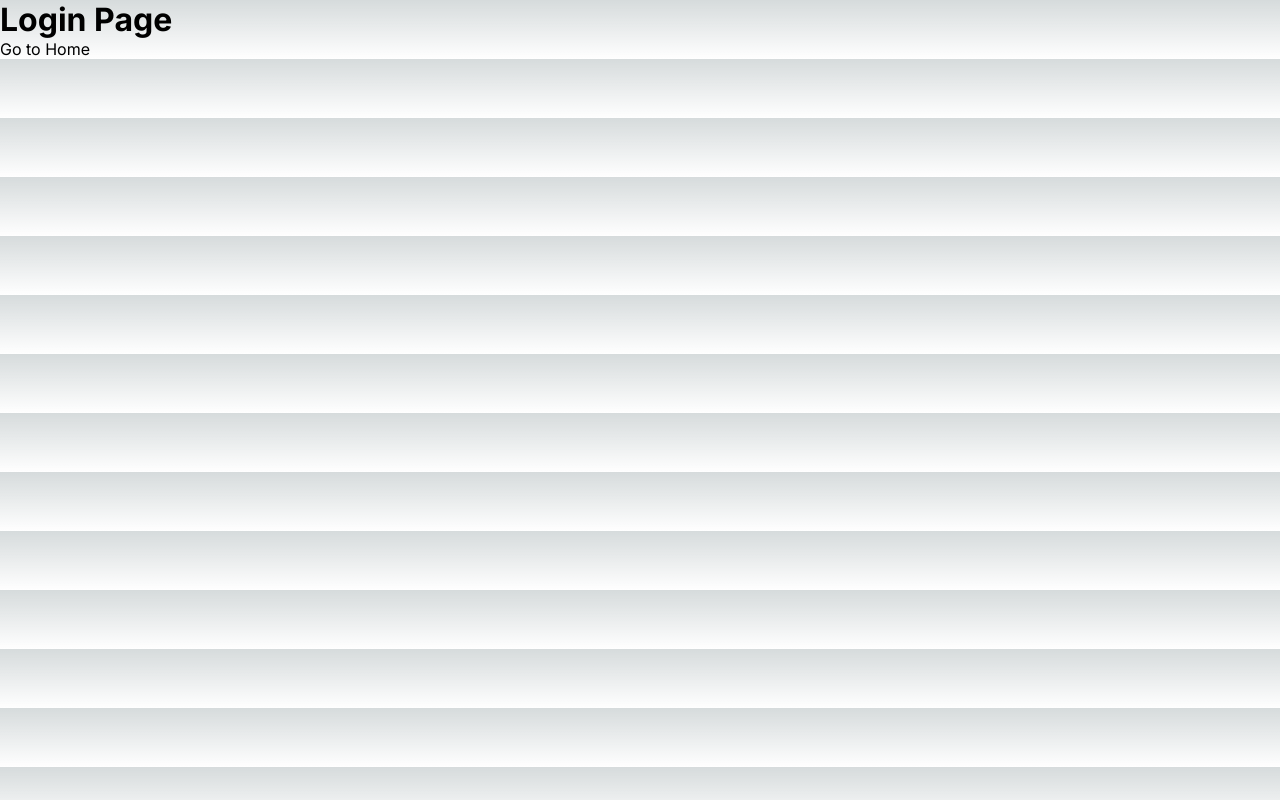
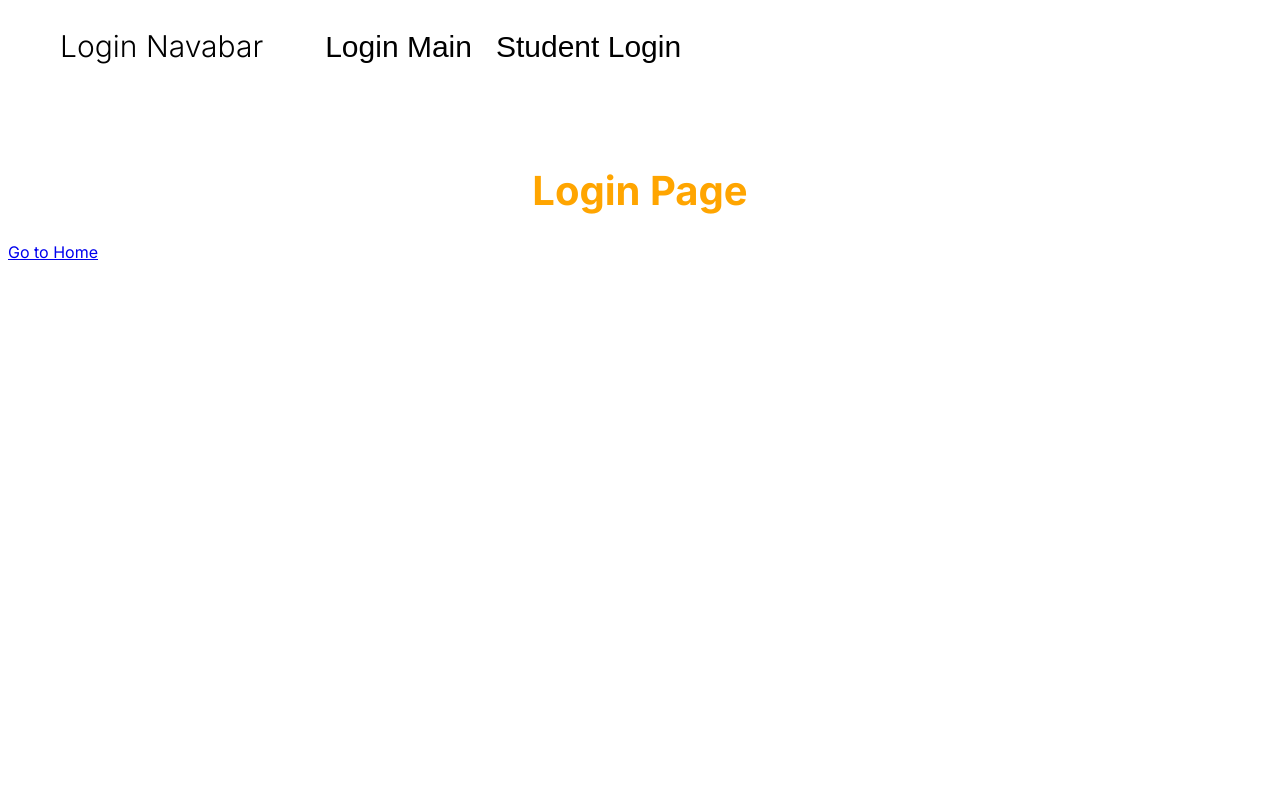
Before and after one commit to sushantskb/Next.Js_Tutorial, a Next.js app: page /login in a window 1280 px wide. Built offline with nearby package versions, Linux system fonts and the light colour scheme.

Commit message:
common layout

```diff
--- /dev/null
+++ b/src/app/about/about.css
@@ -0,0 +1,25 @@
+.menu-list{
+    display: flex;
+}
+.menu-list .logo{
+    margin-right: 50px;
+}
+.menu-list li{
+    margin: 12px;
+    list-style-type: none;
+    font-size: 30px;
+    font-weight: 300;
+}
+.menu-list a{
+    text-decoration: none;
+    color: black;
+    font-family:Arial, Helvetica, sans-serif;
+    cursor: pointer;
+}
+
+.heading{
+    font-size: 40px;
+    color: orange;
+    text-align: center;
+    margin-top: 90px;
+}
--- a/src/app/about/aboutCollege/page.js
+++ b/src/app/about/aboutCollege/page.js
@@ -1,6 +1,6 @@
 const aboutCollege = () => {
   return (
-    <h1>
+    <h1 className="heading">
       College Details
     </h1>
   )
--- a/src/app/about/page.js
+++ b/src/app/about/page.js
@@ -3,7 +3,7 @@ import Link from "next/link";
 const about = ()=> {
     return (
         <>
-        <h1>About Page</h1>
+        <h1 className="heading">About Page</h1>
         <Link href="/">Go to Home</Link>
         </>
     );
--- a/src/app/layout.js
+++ b/src/app/layout.js
@@ -1,4 +1,4 @@
-import './globals.css'
+// import './globals.css'
 import { Inter } from 'next/font/google'
 
 const inter = Inter({ subsets: ['latin'] })
--- /dev/null
+++ b/src/app/login/layout.js
@@ -0,0 +1,19 @@
+import Link from "next/link";
+import React from "react"
+import "./login.css"
+const Layout = ({children}) => {
+    return (
+        <>
+
+
+            <ul className="menu-list">
+                <li className="logo">Login Navabar</li>
+                <li><Link href="/login">Login Main</Link></li>
+                <li><Link href="/login/studentLogin">Student Login</Link></li>
+            </ul>
+            {children}
+        </>
+    )
+}
+
+export default Layout;
--- /dev/null
+++ b/src/app/login/login.css
@@ -0,0 +1,59 @@
+.menu-list{
+    display: flex;
+}
+.menu-list .logo{
+    margin-right: 50px;
+}
+.menu-list li{
+    margin: 12px;
+    list-style-type: none;
+    font-size: 30px;
+    font-weight: 300;
+}
+.menu-list a{
+    text-decoration: none;
+    color: black;
+    font-family:Arial, Helvetica, sans-serif;
+    cursor: pointer;
+}
+
+.heading{
+    font-size: 40px;
+    color: orange;
+    text-align: center;
+    margin-top: 90px;
+}
+
+div {
+    max-width: 400px;
+    margin: 0 auto;
+}
+.label {
+    display: block;
+    margin-bottom: 5px;
+    font-size: 14px;
+    color: #333;
+}
+.input {
+    width: 100%;
+    padding: 8px;
+    margin-bottom: 10px;
+    border: 1px solid #ccc;
+    border-radius: 4px;
+    box-sizing: border-box;
+}
+.btn {
+    background-color: #4CAF50;
+    color: white;
+    padding: 10px 15px;
+    border: none;
+    border-radius: 4px;
+    cursor: pointer;
+    font-size: 16px;
+}
+.btn:hover {
+    background-color: #45a049;
+}
+br {
+    margin-bottom: 10px;
+}
--- a/src/app/login/page.js
+++ b/src/app/login/page.js
@@ -2,7 +2,7 @@ import Link from "next/link";
 const login = () => {
     return (
         <>
-        <h1>Login Page</h1>
+        <h1 className="heading">Login Page</h1>
         <Link href="/">Go to Home</Link>
         </>
     );
```
Also changed, not shown: src/app/about/layout.js (added, +16 -0 lines), src/app/login/studentLogin/page.js (+10 -8 lines).
